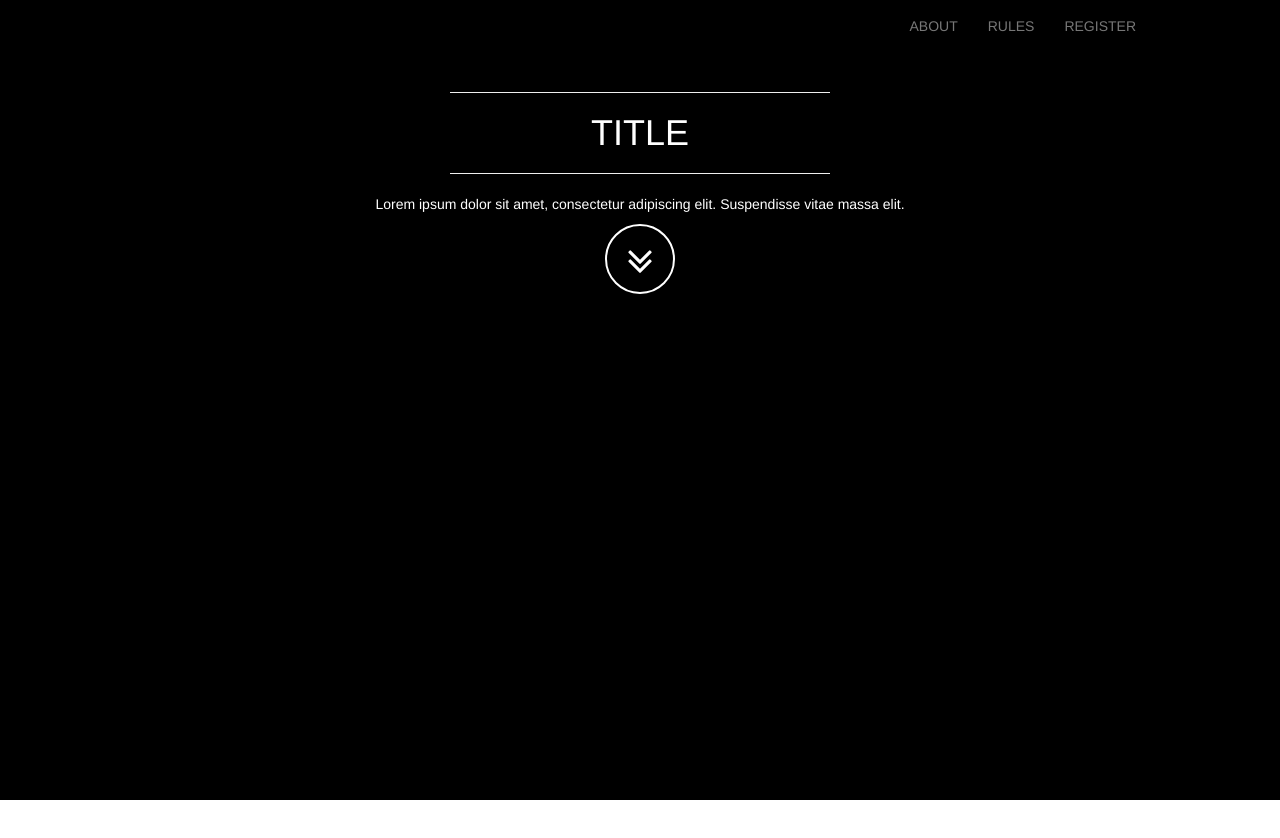
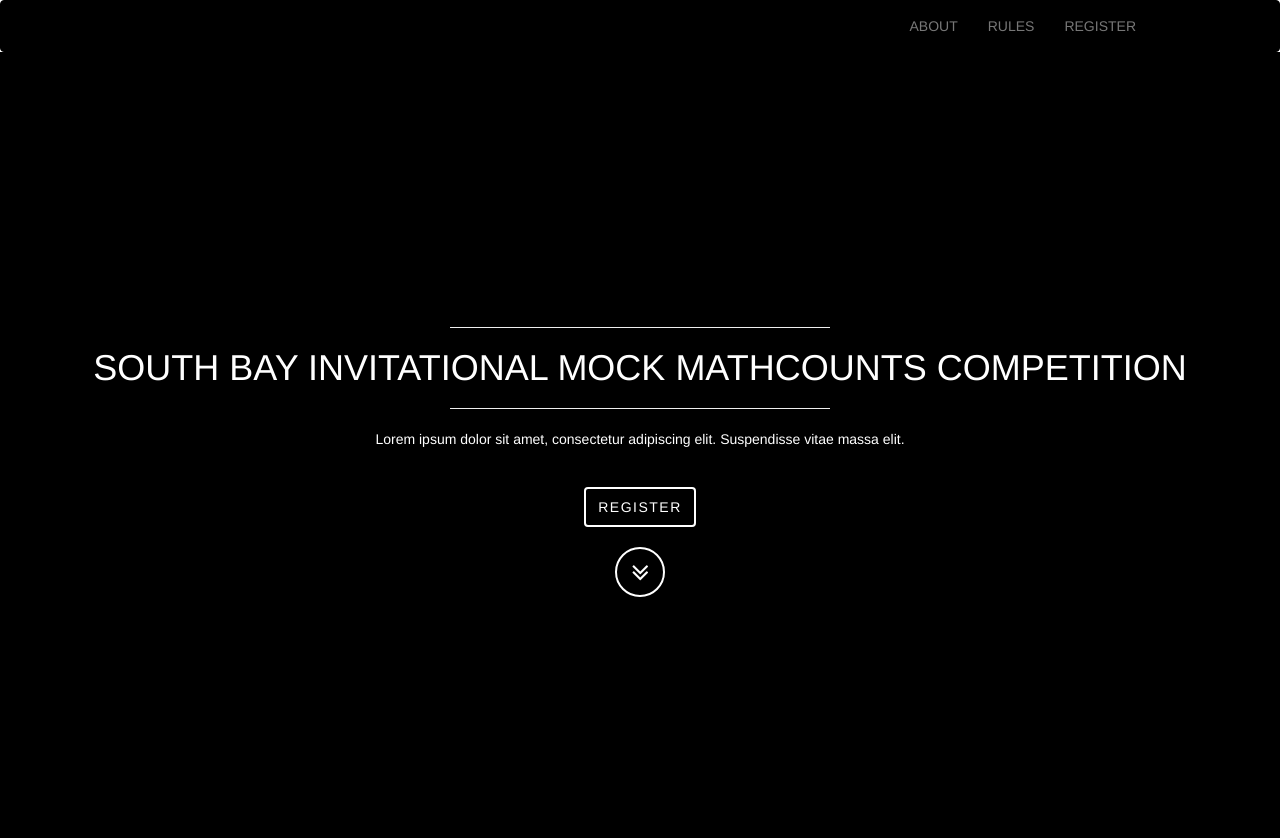
Before and after one commit to isaacaddis/sobaymath.tk, a plain HTML site: page index.html in a window 1280 px wide. Before the commit the page ends 800 px from the top, so only its background shows below. Drawn offline with nearby package versions, Linux system fonts and the light colour scheme.

Commit message:
Lowkey working!

```diff
--- a/css/main.css
+++ b/css/main.css
@@ -16,35 +16,32 @@
 hr{
 	width:33.3%;
 }
-h1,h2,h3,h4,h5,h6{
+h1,h2,h3,h4,h5,h6,a{
 	text-transform: uppercase;
 }
 .navbar {
-    -webkit-transition: all 0.6s ease-out;
-    -moz-transition: all 0.6s ease-out;
-    -o-transition: all 0.6s ease-out;
-    -ms-transition: all 0.6s ease-out;
-    transition: all 0.6s ease-out;
-   background-color: transparent;
-   background: transparent;
-   border-color: transparent;
+	margin-bottom:0;
+   background-color: black;
+   background: black;
+   border-color: black;
+
 }
 .navbar li {
 	color: white;
 	opacity:1;
  }
 .navbar.scrolled {
-    background: rgb(68, 68, 68); //IE
-    background: rgba(0, 0, 0, 0.78); //NON-IE
+    background: rgb(68, 68, 68);
+    background: rgba(0, 0, 0, 0.78);
 }
 .white-text{
 	color:white;
 }
 .btn-circle {
-  width: 70px;
-  height: 70px;
+  width: 50px;
+  height: 50px;
   border: 2px solid #fff;
-  padding-top:15px;
+  padding-top:10px;
   border-radius: 100%;
 }
 
@@ -59,3 +56,58 @@ h1,h2,h3,h4,h5,h6{
 	align-items:center;
 	justify-content:center;
 }
+#text-description{
+	padding-bottom:2em;
+}
+.btn{
+	padding:16px 16px;
+	padding-top:10px;
+	position: relative;
+	letter-spacing: 1.5px;
+	border: none;
+	border: 2px solid #fff;
+	color: #fff;
+	padding: 8px 12px;
+	display: inline-block;
+	vertical-align: middle;
+	-webkit-transform: translateZ(0);
+	transform: translateZ(0);
+	box-shadow: 0 0 1px rgba(0, 0, 0, 0);
+	-webkit-backface-visibility: hidden;
+	backface-visibility: hidden;
+	-moz-osx-font-smoothing: grayscale;
+	position: relative;
+	-webkit-transition-property: color;
+	transition-property: color;
+	-webkit-transition-duration: 0.3s;
+	transition-duration: 0.3s;
+
+}
+.btn:before{
+		content: "";
+	position: absolute;
+	z-index: -1;
+	top: 0;
+	left: 0;
+	right: 0;
+	bottom: 0;
+	background: #fff;
+	-webkit-transform: scaleY(0);
+	transform: scaleY(0);
+	-webkit-transform-origin: 50% 100%;
+	transform-origin: 50% 100%;
+	-webkit-transition-property: transform;
+	transition-property: transform;
+	-webkit-transition-duration: 0.3s;
+	transition-duration: 0.3s;
+	-webkit-transition-timing-function: ease-out;
+	transition-timing-function: ease-out;
+}
+#special-btn{
+	width: 50px;
+	height: 50px;
+	border: 2px solid #fff;
+	padding-top:10px;
+	padding-left:14px;
+	border-radius: 100%;
+}
--- a/index.html
+++ b/index.html
@@ -1,7 +1,7 @@
 <!DOCTYPE html>
 <html>
     <head>
-        <title>Lorem Ipsum</title>
+        <title>Insert Title</title>
         <meta charset="UTF-8" />
         <meta name="viewport" content="width=device-width, initial-scale=1.0">
         <meta name="description" content="South Bay Invitational MOCK MATHCOUNTS Competition." />
@@ -11,7 +11,6 @@
         <link rel="stylesheet" type="text/css" href="https://maxcdn.bootstrapcdn.com/font-awesome/4.7.0/css/font-awesome.min.css">
     </head>
     <body>
-        <div class="hero">
         <nav class="navbar navbar-default">
             <div class="container-fluid">
                 <!-- Brand and toggle get grouped for better mobile display -->
@@ -34,18 +33,17 @@
             </div>
             <!-- /.container-fluid -->
         </nav>
-            <div class="container">
+        <div class="hero vcenter">
+            <div class="container ">
                 <center>
                     <hr>
-                </center>
-                <h1 class="text-center white-text">Title</h1>
-                <center>
+                    <h1 class="text-center white-text">South Bay Invitational MOCK MATHCOUNTS Competition</h1>
                     <hr>
-                </center>
-                <p class="text-center white-text">Lorem ipsum dolor sit amet, consectetur adipiscing elit. Suspendisse vitae massa elit. </p>
-                <center>
-                	<a href="#aboutme" class="btn btn-circle">
-                	  <i class="fa fa-angle-double-down fa-3x"></i>
+                    <p class="text-center white-text" id = "text-description">Lorem ipsum dolor sit amet, consectetur adipiscing elit. Suspendisse vitae massa elit. </p>
+                    <a href="#register" class="btn" role="button" id = "#register-btn">Register</a>
+                    <br><br>
+                    <a href="" id = "special-btn" class="btn btn-circle">
+                    <i class="fa fa-angle-double-down fa-2x"></i>
                     </a>
                 </center>
             </div>
```
Lines whose indentation alone changed are shown as unchanged.
